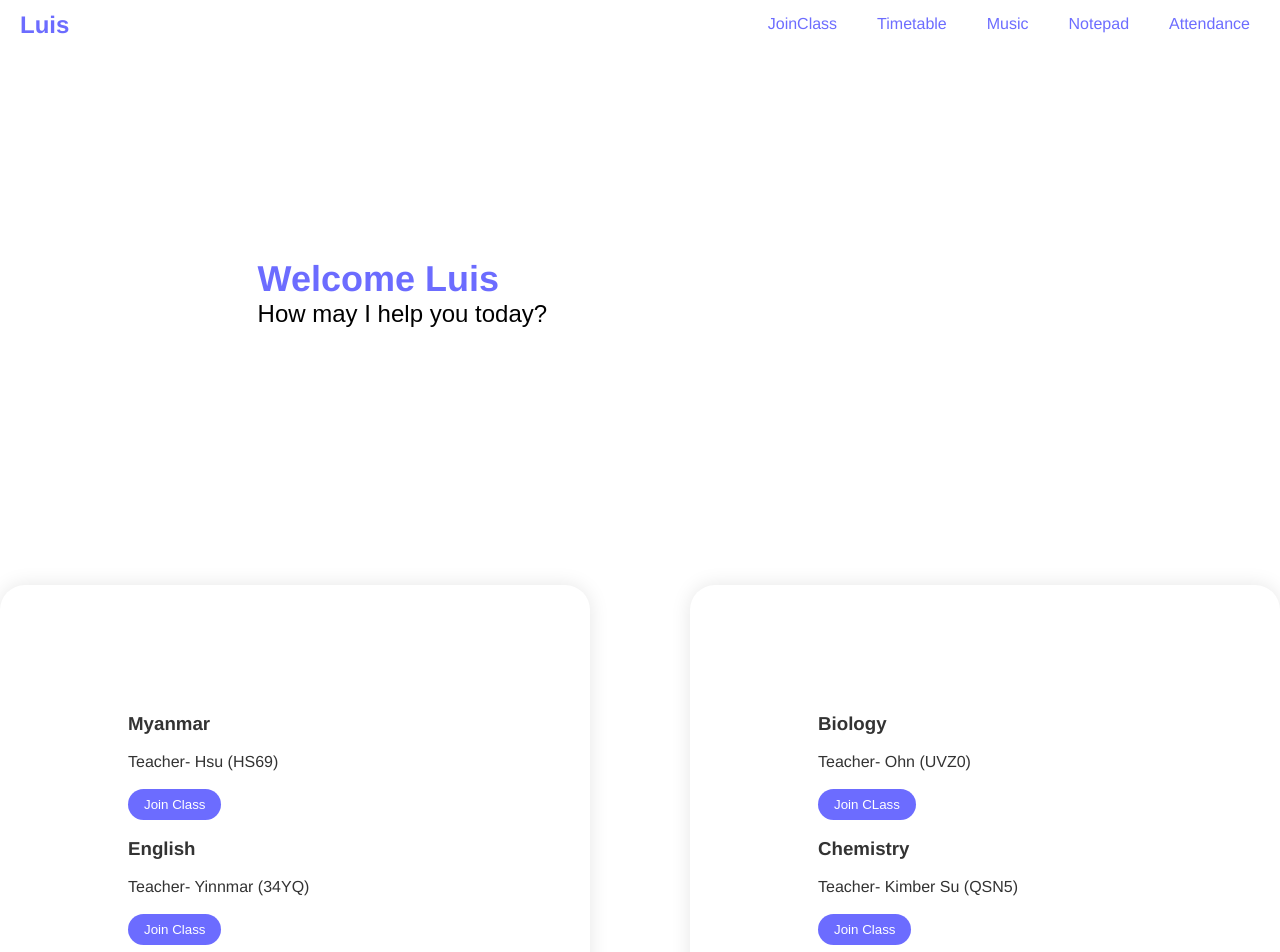
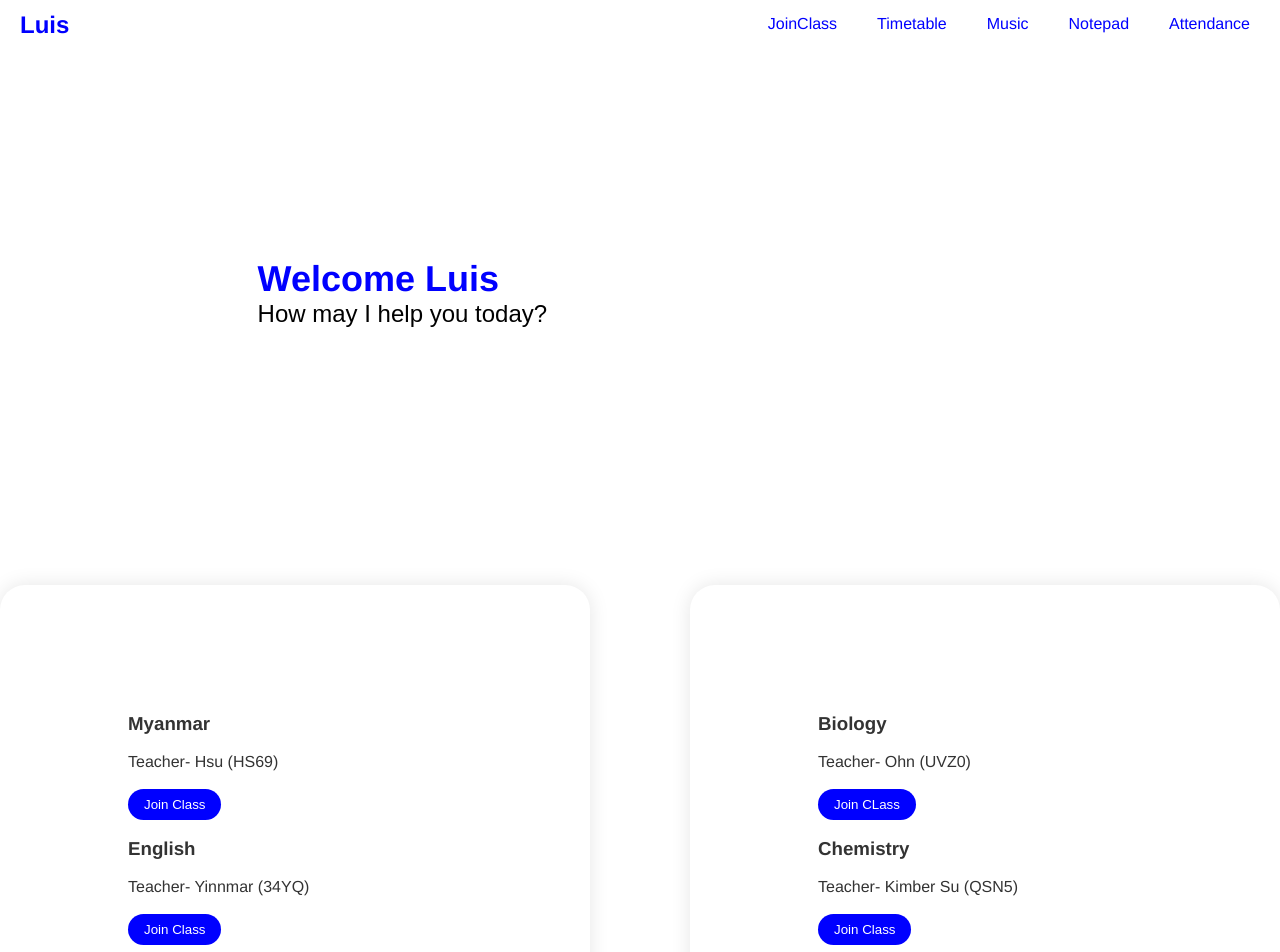
Before and after one commit to LuisAnborn/LuisAnborn.com, a plain HTML site: page index.html in a window 1280 px wide. Shown: the top 952 px of the page. Drawn offline with Linux system fonts and the light colour scheme.

Commit message:
Add files via upload

```diff
--- a/style.css
+++ b/style.css
@@ -25,7 +25,7 @@ body {
 }
 
 .nav-logo a {
-  color: rgba(0, 0, 255, 0.575);
+  color: blue;
   text-decoration: none;
   font-size: 1.5em;
   font-weight: bold;
@@ -46,7 +46,7 @@ body {
 .nav-links a {
   float: left;
   display: block;
-  color: rgba(0, 0, 255, 0.575);
+  color: blue;
   text-decoration: none;
   font-size: 1em;
   padding: 5px 10px;
@@ -56,14 +56,14 @@ body {
 }
 
 .nav-links a:hover {
-  color: rgba(0, 0, 255, 0.644);
+  color: rgb(0, 0, 88);
   font-weight: bold;
   transform: scale(1.1); /* Scale the link */
   font-size: 1.1em; /* Slightly increase font size */
 }
 
 .attendance-btn {
-  color: rgba(0, 0, 255, 0.575);
+  color: blue;
   padding: 5px 15px;
   border-radius: 5px;
 }
@@ -75,7 +75,7 @@ body {
 
 #welcome {
   text-align: left;
-  color: rgba(0, 0, 255, 0.575);
+  color: blue;
   font-family: Helvetica;
   margin: 17%;
   font-size: 1.5em;
@@ -116,21 +116,21 @@ button {
   padding: 0.5rem 1rem;
   border: none;
   border-radius: 50px;
-  background-color: rgba(0, 0, 255, 0.575);
+  background-color: blue;
   color: white;
   cursor: pointer;
   justify-self: start;
 }
 
 button:hover {
-  background-color: rgba(0, 0, 255, 0.575);
+  background-color: blue;
   font-weight: bold;
   font-size: 1.1rem;
   transition: font-weight 0.3s ease-in-out, color 0.3s ease-in-out,
     font-size 0.3s ease-in-out; /* Transition effect */
 }
 button:hover {
-  background-color: rgba(0, 0, 255, 0.575);
+  background-color: blue;
 } /* class CSS ends here  */
 
 /* timetable CSS starts here  */
@@ -159,7 +159,7 @@ td {
 }
 
 thead th {
-  background-color: rgba(0, 0, 255, 0.575);
+  background-color: blue;
   color: white;
 }
 
```
